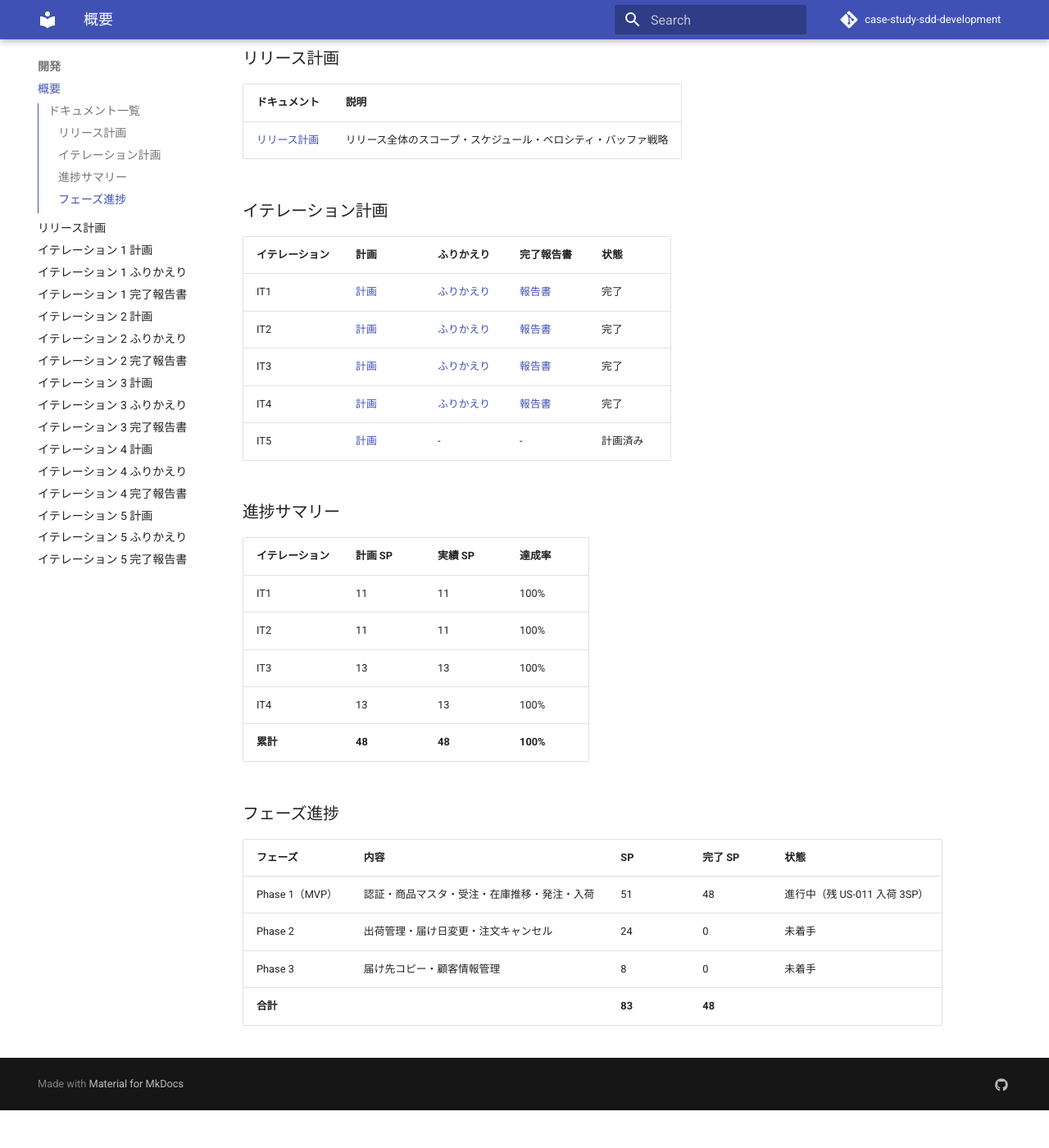
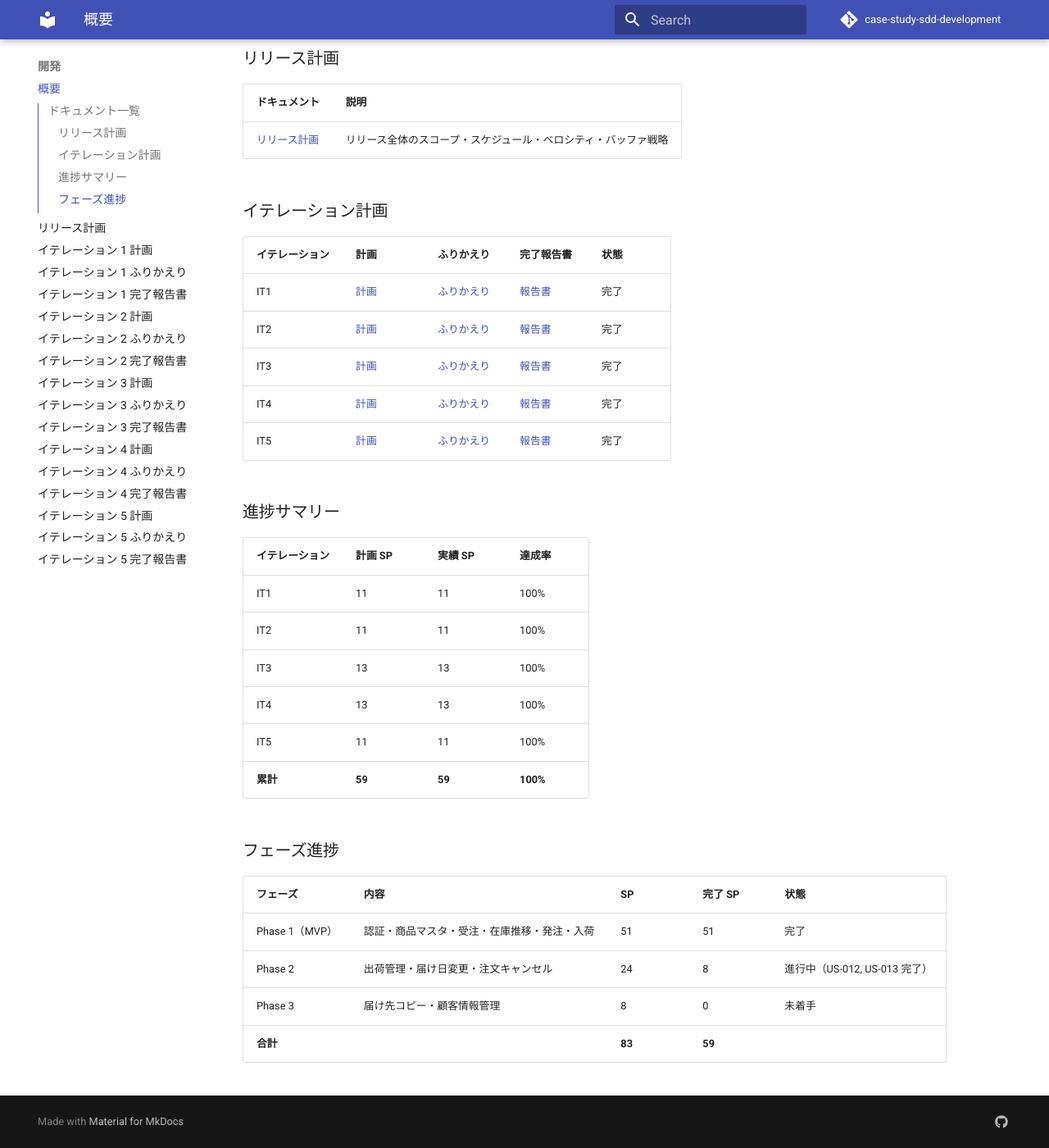
Before and after one commit to k2works/case-study-sdd-development, an MkDocs documentation site: the page built from docs/development/index.md, in a window 1280 px wide and 1400 px high, scrolled down 288 px. Shown: the whole window at 82% size. Built offline with MkDocs 1.6.1 and Material for MkDocs 9.7.7, drawn with Linux system fonts in a browser that asks for light colours; comment, search, counter and statistics services are not loaded; before the commit the page ends 1642 px from its top, so only the background shows below that.

Commit message:
docs(sync): development/index.md を IT5 完了状態に更新

```diff
--- a/docs/development/index.md
+++ b/docs/development/index.md
@@ -18,7 +18,7 @@
 | IT2 | [計画](iteration_plan-2.md) | [ふりかえり](iteration_retrospective-2.md) | [報告書](iteration_report-2.md) | 完了 |
 | IT3 | [計画](iteration_plan-3.md) | [ふりかえり](iteration_retrospective-3.md) | [報告書](iteration_report-3.md) | 完了 |
 | IT4 | [計画](iteration_plan-4.md) | [ふりかえり](iteration_retrospective-4.md) | [報告書](iteration_report-4.md) | 完了 |
-| IT5 | [計画](iteration_plan-5.md) | - | - | 計画済み |
+| IT5 | [計画](iteration_plan-5.md) | [ふりかえり](iteration_retrospective-5.md) | [報告書](iteration_report-5.md) | 完了 |
 
 ### 進捗サマリー
 
@@ -28,13 +28,14 @@
 | IT2 | 11 | 11 | 100% |
 | IT3 | 13 | 13 | 100% |
 | IT4 | 13 | 13 | 100% |
-| **累計** | **48** | **48** | **100%** |
+| IT5 | 11 | 11 | 100% |
+| **累計** | **59** | **59** | **100%** |
 
 ### フェーズ進捗
 
 | フェーズ | 内容 | SP | 完了 SP | 状態 |
 |---------|------|-----|---------|------|
-| Phase 1（MVP） | 認証・商品マスタ・受注・在庫推移・発注・入荷 | 51 | 48 | 進行中（残 US-011 入荷 3SP） |
-| Phase 2 | 出荷管理・届け日変更・注文キャンセル | 24 | 0 | 未着手 |
+| Phase 1（MVP） | 認証・商品マスタ・受注・在庫推移・発注・入荷 | 51 | 51 | 完了 |
+| Phase 2 | 出荷管理・届け日変更・注文キャンセル | 24 | 8 | 進行中（US-012, US-013 完了） |
 | Phase 3 | 届け先コピー・顧客情報管理 | 8 | 0 | 未着手 |
-| **合計** | | **83** | **48** | |
+| **合計** | | **83** | **59** | |
```
